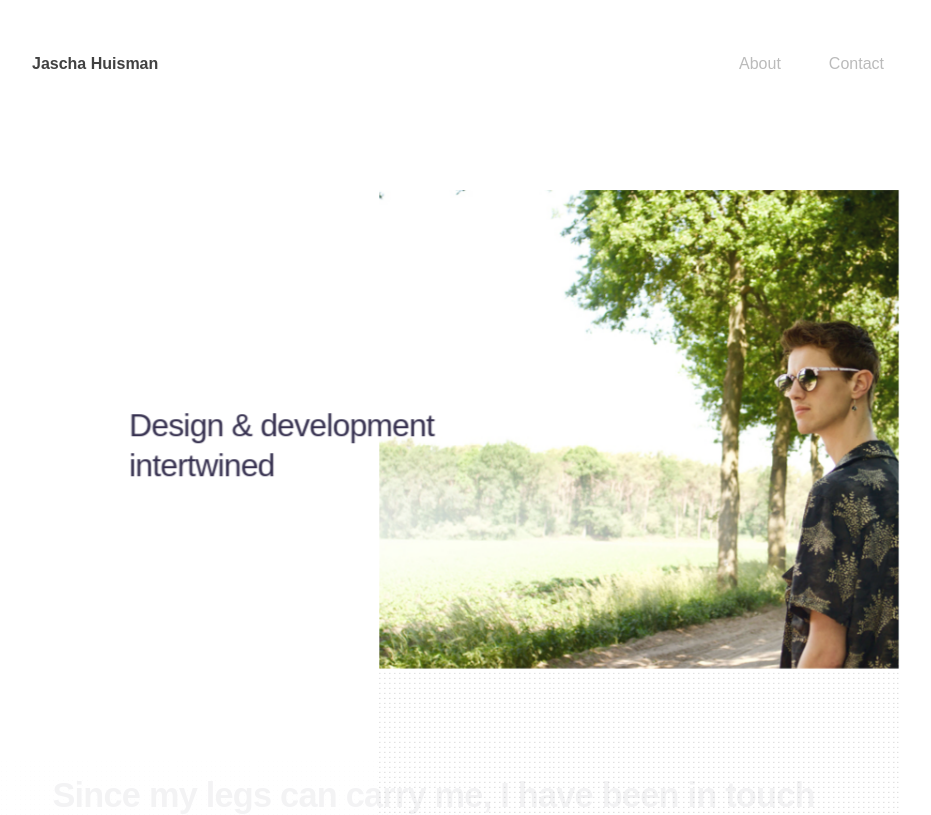
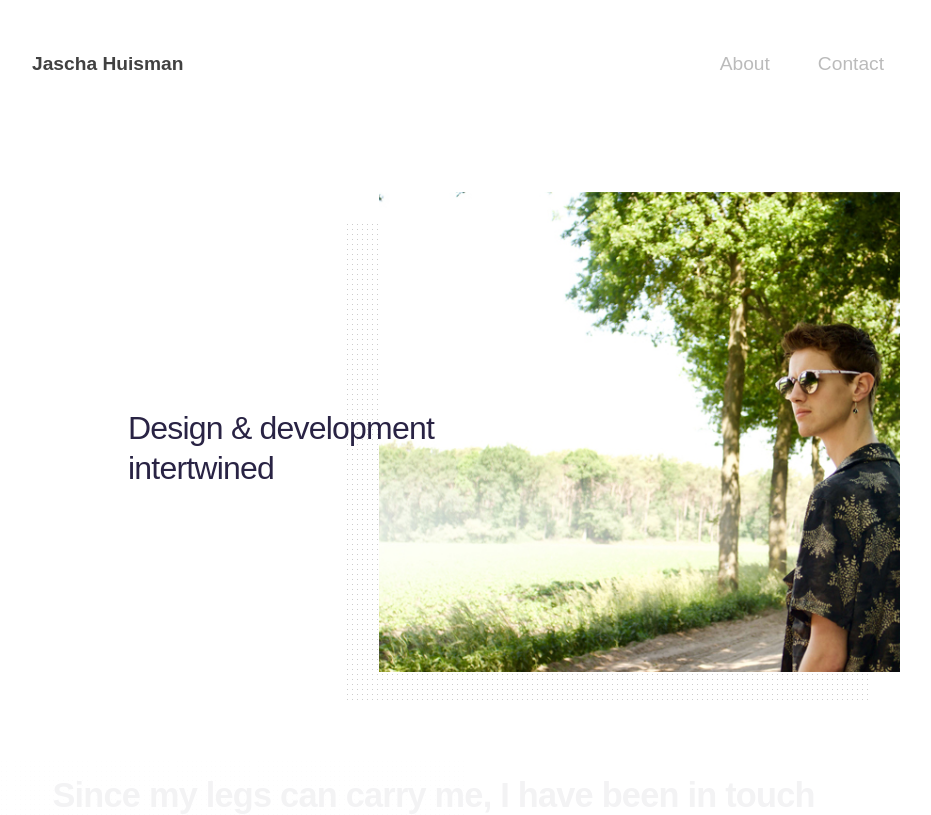
Before and after one commit to jaschahuisman/jaschahuisman, a Vue app: page / in a window 1280 px wide. Shown: the top 815 px of the page, without its empty margins (174-1105 px from the left). Built offline with nearby package versions, Linux system fonts and the light colour scheme; a web font is replaced by a local one.

Commit message:
Fixed some styling problems

```diff
--- a/src/components/atoms/Button.vue
+++ b/src/components/atoms/Button.vue
@@ -64,6 +64,7 @@ export default defineComponent({
   display: inline-flex
   align-items: center
   justify-content: center
+  text-align: center
   padding: 1.25rem 2rem
   font-family: "Montserrat", sans-serif
   transition: 300ms
--- a/src/components/molecules/Footer.vue
+++ b/src/components/molecules/Footer.vue
@@ -121,18 +121,18 @@ export default defineComponent({
   grid-gap: 2rem
   margin-top: 2rem
   margin-bottom: 4rem
-  &__section
-    display: flex
-    flex-direction: column
   @include media("<=1200px", ">phone")
     padding: 0 1.5rem
   @include media("<=tablet", ">phone")
     grid-template-columns: repeat(1, 1fr)
-  @include media("<=phone")
+    grid-gap: 4rem
+  @include media("<=400px")
     grid-template-columns: repeat(1, 1fr)
     justify-content: center
     text-align: center
   &__section
+    display: flex
+    flex-direction: column
     &__title
       margin-bottom: 0.5rem
     &__paragraph:not(:last-child)
@@ -140,6 +140,8 @@ export default defineComponent({
     &__icons
       display: flex
       align-items: center
+      @include media("<=400px")
+        justify-content: center
       &__icon
         margin-right: 0.75rem
 </style>
--- a/src/components/molecules/Navigation.vue
+++ b/src/components/molecules/Navigation.vue
@@ -62,12 +62,12 @@ export default defineComponent({
   justify-content: space-between
   height: 8rem
   width: 100%
-  font-size: 1rem
+  font-size: 1.2rem
   @include media("<=tablet")
     flex-direction: column
     justify-content: center
   &__logo
-    font-size: 1rem
+    font-size: 1.2rem
     color: $darkGray
     display: block
     font-weight: 700
--- a/src/components/sections/HeaderSection.vue
+++ b/src/components/sections/HeaderSection.vue
@@ -1,18 +1,14 @@
 l/* eslint-disable prettier/prettier */
 <template>
   <Container class="header-container">
-    <Section class="header-section" id="header">
+    <Section class="header-section" id="header" :animate="false">
       <header class="header" role="banner" ref="header">
         <span class="header__title" ref="headerTitle">
           Design & development <br />intertwined
         </span>
-        <span class="header__image-wrapper">
-          <img
-            class="header__image"
-            src="@/assets/img/banner.jpg"
-            ref="headerImage"
-          />
-          <Decoration class="header__image__decoration" />
+        <span class="header__image-wrapper" ref="headerImage">
+          <img class="header__image" src="@/assets/img/banner.jpg" />
+          <Decoration class="header__decoration" />
         </span>
       </header>
     </Section>
@@ -77,4 +73,11 @@ export default defineComponent({
     width: 100%
     height: 100%
     object-fit: cover
+  &__decoration
+    background: red
+    width: 100%
+    height: 100%
+    top: 2rem
+    left: -2rem
+    object-fit: cover
 </style>
--- a/src/components/wrappers/Section.vue
+++ b/src/components/wrappers/Section.vue
@@ -26,6 +26,11 @@ export default defineComponent({
       type: String,
       required: false,
     },
+    animate: {
+      type: Boolean,
+      default: true,
+      required: false,
+    },
   },
   setup() {
     const { animateFrom, animateTo } = useAnimator();
@@ -33,6 +38,7 @@ export default defineComponent({
   },
   mounted() {
     const element = this.$refs.section as HTMLElement;
+    if (this.animate) {
       this.animateFrom(element, {
         opacity: 0,
         y: -50,
@@ -44,6 +50,7 @@ export default defineComponent({
           scrub: true,
         },
       });
+    }
   },
 });
 </script>
```
Lines whose indentation alone changed are shown as unchanged.
